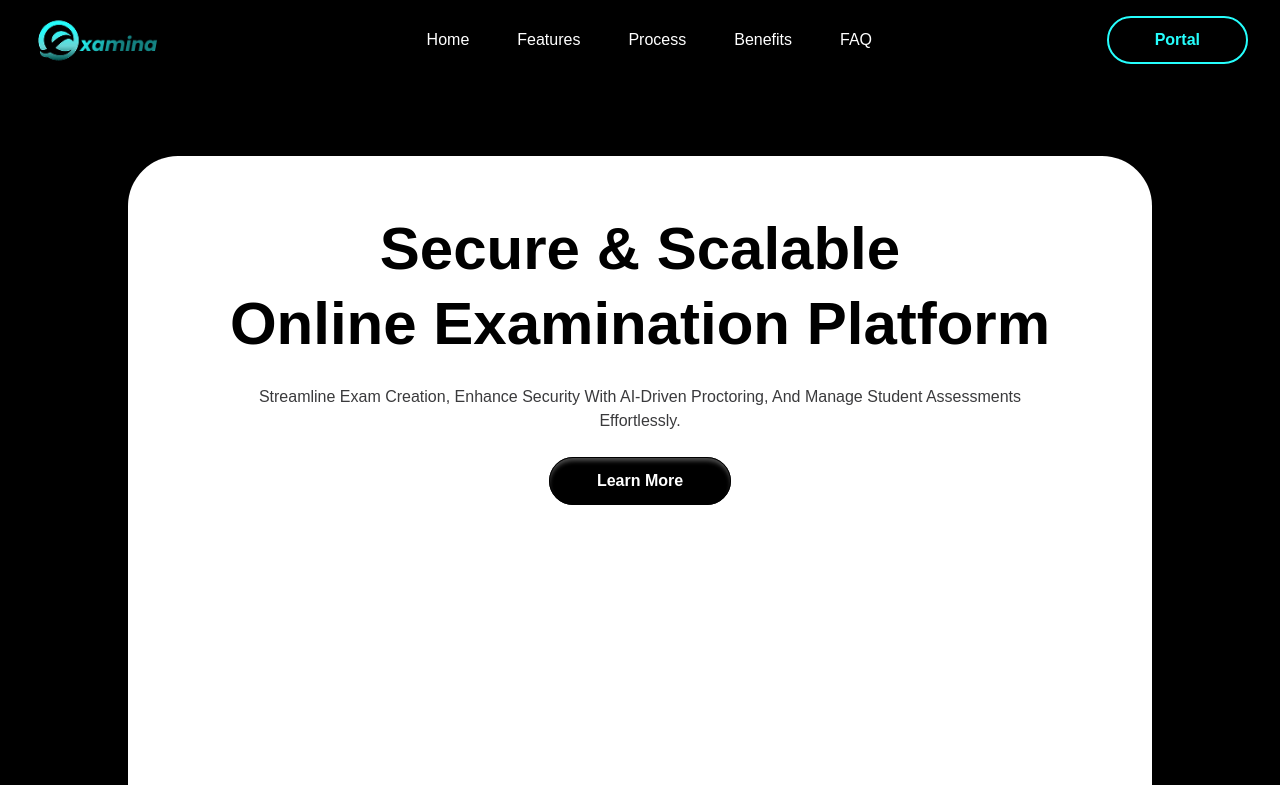
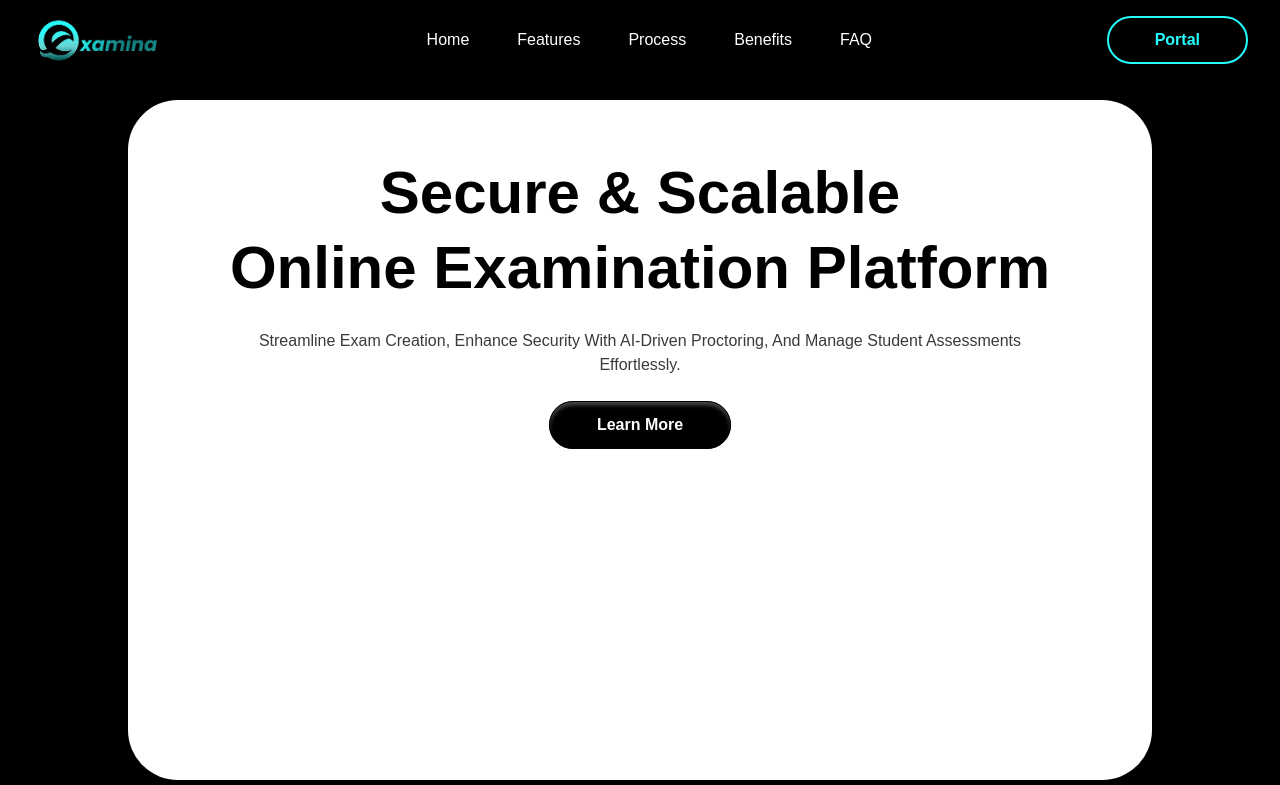
Before and after one commit to AgilWave/Examina-Frontend, a Next.js app: page / in a window 1280 px wide. Shown: the top 785 px of the page. Built offline with nearby package versions, Linux system fonts and the light colour scheme.

Commit message:
EXM-17 fixed margin isssue

```diff
--- a/components/landing-page/hero-section/page.tsx
+++ b/components/landing-page/hero-section/page.tsx
@@ -2,7 +2,7 @@
 
 function HeroSection() {
   return (
-    <div className="flex flex-col items-center md:justify-center w-full min-h-screen bg-black mt-14">
+    <div className="flex flex-col items-center md:justify-center w-full min-h-screen bg-black mt-14 md:mt-0">
       <div className="relative bg-white rounded-3xl md:rounded-[50px] overflow-hidden w-full h-[75%] md:h-[85%] max-w-6xl mx-auto p-4 md:p-8 shadow-lg">
         <div className="flex flex-col justify-center items-center gap-3 md:gap-4 lg:gap-6">
           <h1 className="self-stretch mt-5 md:mt-6 text-center text-black text-[28px] sm:text-3xl md:text-4xl lg:text-6xl font-bold capitalize leading-tight md:leading-snug lg:leading-[74.67px]">
```
